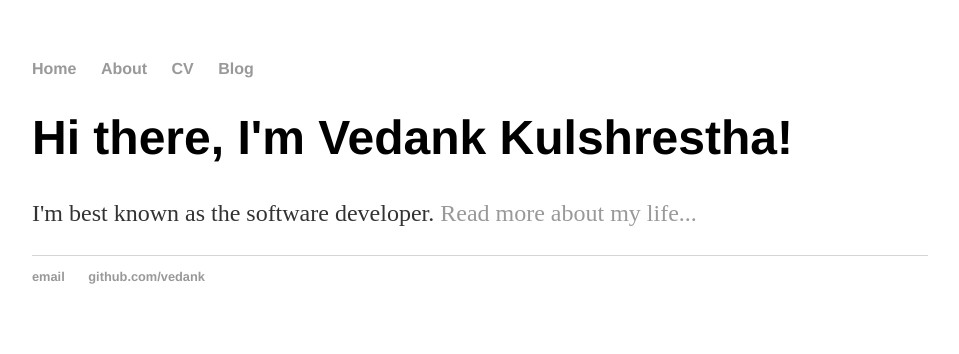
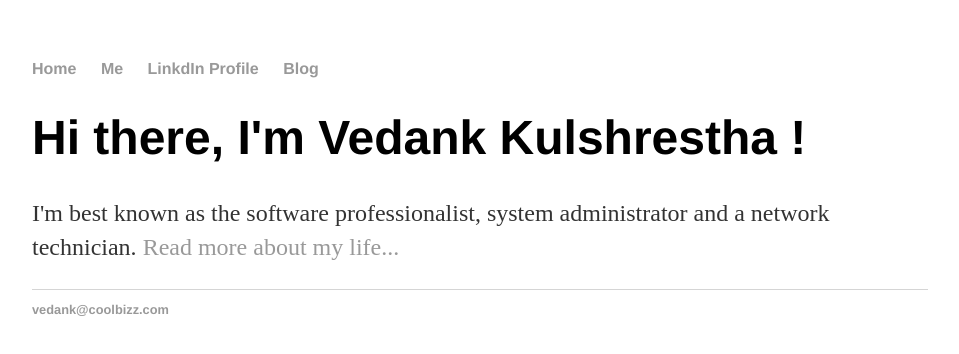
Before and after one commit to vedank/vedank.com, a plain HTML site: page index.html in a window 1280 px wide. Shown: the whole page, without its empty margins (160-1119 px from the left). Drawn offline with Linux system fonts and the light colour scheme.

Commit message:
Content update

```diff
--- a/index.html
+++ b/index.html
@@ -9,22 +9,22 @@
 		<nav>
     		<ul>
         		<li><a href="/">Home</a></li>
-	        	<li><a href="/about">About</a></li>
-        		<li><a href="/cv">CV</a></li>
-        		<li><a href="/blog">Blog</a></li>
+	        	<li><a href="/about">Me</a></li>
+        		<li><a href="http://linkedin.com/in/vkmaster">LinkdIn Profile</a></li>
+        		<li><a href="http://coolbizz.com">Blog</a></li>
     		</ul>
 		</nav>
 		<div class="container">
     		<div class="blurb">
-        		<h1>Hi there, I'm Vedank Kulshrestha!</h1>
-				<p>I'm best known as the software developer. <a href="/about"> Read more about my life... </a></p>
+        		<h1>Hi there, I'm Vedank Kulshrestha !</h1>
+			<p>I'm best known as the software professionalist, system administrator and a network technician.
+			<a href="/about"> Read more about my life... </a></p>
     		</div><!-- /.blurb -->
 		</div><!-- /.container -->
 		<footer>
     		<ul>
-        		<li><a href="mailto:vedank@coolbizz.com">email</a></li>
-        		<li><a href="https://github.com/vedank/vedank.com">github.com/vedank</a></li>
-			</ul>
+        		<li><a href="mailto:vedank@coolbizz.com">vedank@coolbizz.com</a></li>
+		</ul>
 		</footer>
 	</body>
 </html>
```
